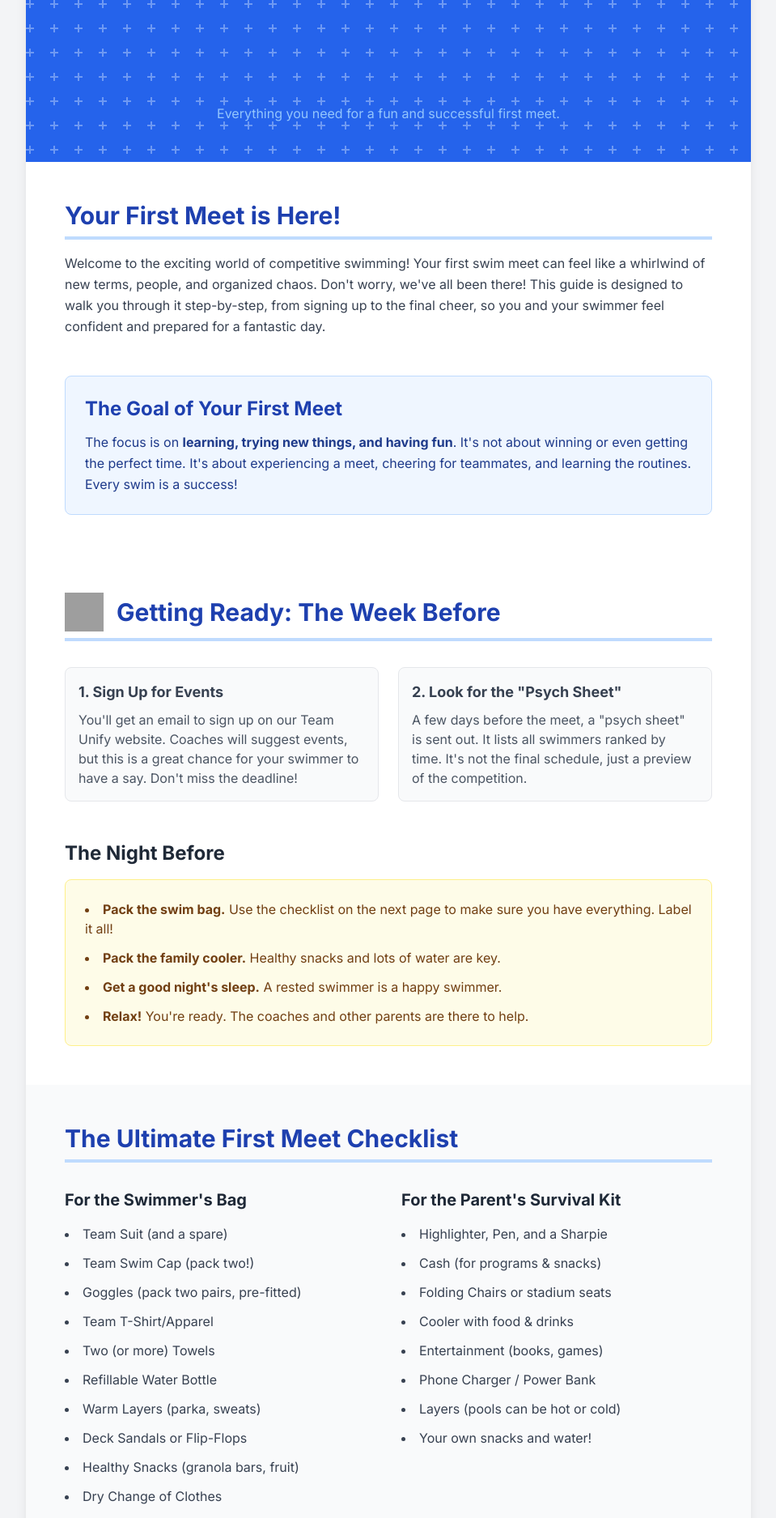
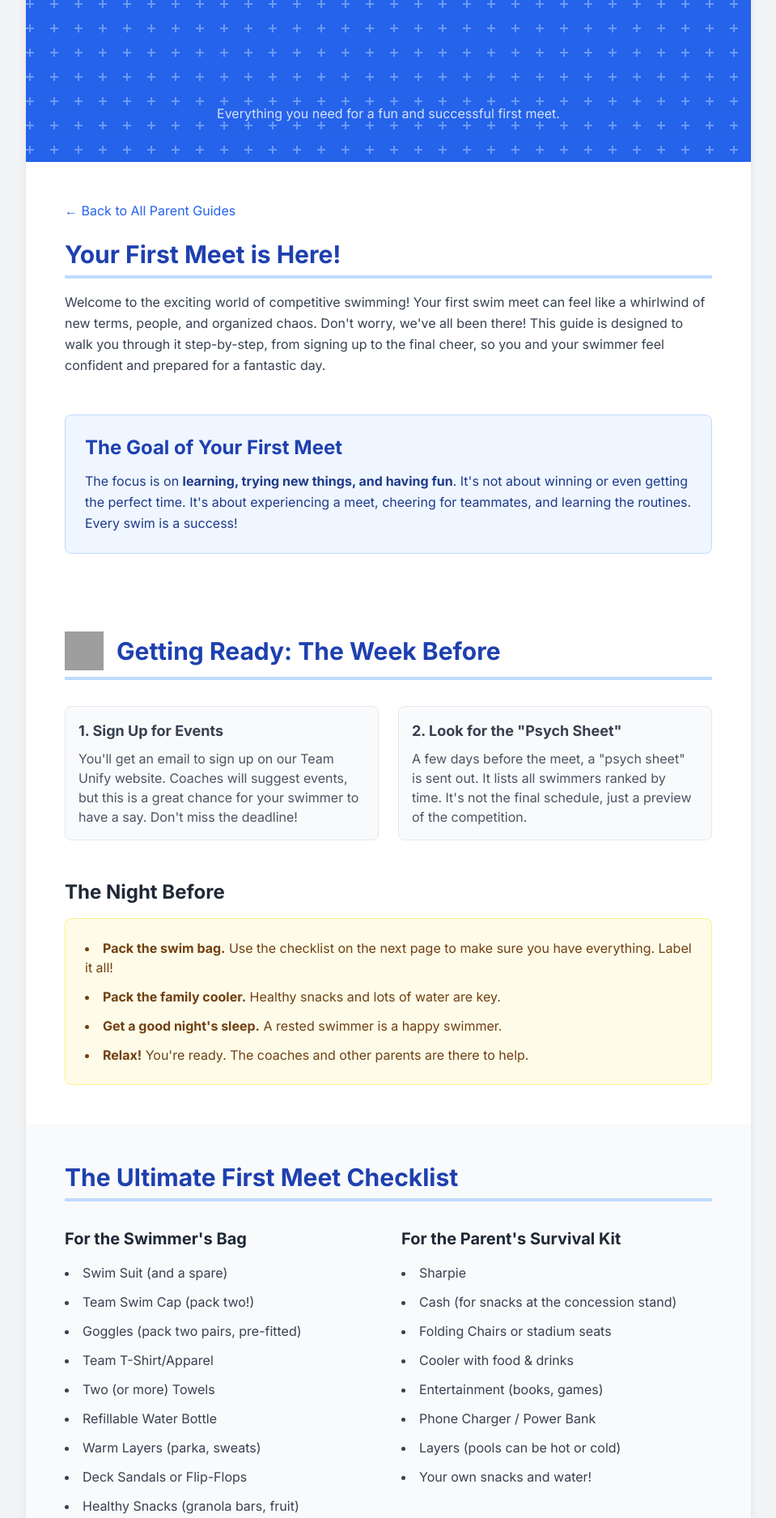
Before and after one commit to Glacier-Aquatic-Club/gac-documents, a plain HTML site: page gac-first-meet-guide.html in a window 1280 px wide. Shown: the part 600-2475 px from the top of the page at 81% size, without its empty margins (160-1119 px from the left). Drawn offline with nearby package versions, Linux system fonts and the light colour scheme; grey boxes are pictures that could not be loaded.

Commit message:
Update gac-first-meet-guide.html
added a alittle navigation and job sign up info

```diff
--- a/gac-first-meet-guide.html
+++ b/gac-first-meet-guide.html
@@ -45,13 +45,16 @@
                 <h2 class="text-5xl md:text-7xl font-bold leading-tight">Your First Swim Meet!</h2>
                 <p class="mt-4 text-xl md:text-2xl text-blue-200">A Step-by-Step Guide for New GAC Families</p>
             </div>
-            <div class="text-center text-blue-300">
+            <div class="text-center text-white/80">
                 <p>Everything you need for a fun and successful first meet.</p>
             </div>
         </div>
 
         <!-- Page 2: Welcome & What to Expect -->
         <div class="p-8 md:p-12">
+             <div class="mb-6 no-print">
+                <a href="index.html" class="text-blue-600 hover:underline">&larr; Back to All Parent Guides</a>
+            </div>
             <h2 class="text-3xl font-bold text-blue-800 border-b-4 border-blue-200 pb-2">Your First Meet is Here!</h2>
             <p class="mt-4 text-gray-700 leading-relaxed">Welcome to the exciting world of competitive swimming! Your first swim meet can feel like a whirlwind of new terms, people, and organized chaos. Don't worry, we've all been there! This guide is designed to walk you through it step-by-step, from signing up to the final cheer, so you and your swimmer feel confident and prepared for a fantastic day.</p>
 
@@ -104,7 +107,7 @@
                 <div>
                     <h3 class="text-xl font-bold text-gray-800">For the Swimmer's Bag</h3>
                     <ul class="mt-4 space-y-3 list-disc list-inside text-gray-700">
-                        <li>Team Suit (and a spare)</li>
+                        <li>Swim Suit (and a spare)</li>
                         <li>Team Swim Cap (pack two!)</li>
                         <li>Goggles (pack two pairs, pre-fitted)</li>
                         <li>Team T-Shirt/Apparel</li>
@@ -119,8 +122,8 @@
                 <div>
                     <h3 class="text-xl font-bold text-gray-800">For the Parent's Survival Kit</h3>
                     <ul class="mt-4 space-y-3 list-disc list-inside text-gray-700">
-                        <li>Highlighter, Pen, and a Sharpie</li>
-                        <li>Cash (for programs & snacks)</li>
+                        <li>Sharpie</li>
+                        <li>Cash (for snacks at the concession stand)</li>
                         <li>Folding Chairs or stadium seats</li>
                         <li>Cooler with food & drinks</li>
                         <li>Entertainment (books, games)</li>
@@ -158,8 +161,8 @@
                 <div class="flex items-start space-x-4">
                     <div class="flex-shrink-0 w-12 h-12 bg-blue-500 text-white text-2xl font-bold rounded-full flex items-center justify-center">3</div>
                     <div>
-                        <h4 class="text-xl font-bold text-gray-800">Get the Heat Sheet & Sharpie Up!</h4>
-                        <p class="mt-1 text-gray-600">Buy a program, called a "heat sheet." This is the timeline for the day. Find your swimmer's name and use a highlighter. Then, with a Sharpie, write their schedule on their arm or leg like this:</p>
+                        <h4 class="text-xl font-bold text-gray-800">Use Meet Mobile & Sharpie Up!</h4>
+                        <p class="mt-1 text-gray-600">Follow the meet live on the <strong>Meet Mobile</strong> app! This is the best way to see event timelines, heat sheets, and results. Download it from the App Store (iPhone) or Google Play (Android). <em>(Note: a small subscription fee may apply).</em> Once you find your swimmer's events, use a Sharpie to write their schedule on their arm or leg like this:</p>
                         <div class="mt-4 flex justify-center">
                             <table class="w-full max-w-xs text-center font-mono text-base bg-yellow-100 border-2 border-dashed border-yellow-400 p-2 rounded-lg">
                                 <thead><tr class="border-b-2 border-black"><th class="p-1">E</th><th class="p-1">H</th><th class="p-1">L</th><th class="p-1">Stroke</th></tr></thead>
@@ -236,7 +239,7 @@
             <h2 class="text-3xl font-bold text-blue-800 border-b-4 border-blue-200 pb-2">Important Club Info</h2>
             <div class="mt-8 bg-green-100 border-l-4 border-green-500 text-green-800 p-6 rounded-r-lg">
                 <h3 class="text-2xl font-bold">Volunteering: The Heart of Our Club</h3>
-                <p class="mt-2 leading-relaxed">Swim meets are run by volunteers. When GAC hosts a meet, we need every family to help. It's the best way to meet other families and learn the sport. Open positions are on our Team Unify site.</p>
+                <p class="mt-2 leading-relaxed">Swim meets are run by volunteers. When GAC hosts a meet, we need every family to help. It's the best way to meet other families and learn the sport. Job sign-ups for each event are posted 2-3 weeks before the meet on the <a href="https://www.glacieraquaticclub.com/page/calendar#/team-events/upcoming" target="_blank" class="font-semibold underline">team calendar</a>.</p>
             </div>
 
             <div class="mt-8 bg-red-100 border-l-4 border-red-500 text-red-800 p-6 rounded-r-lg">
```
